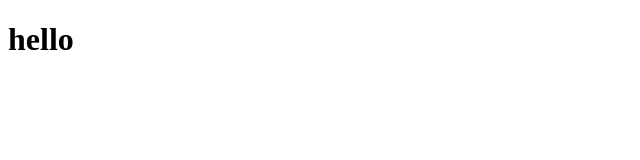
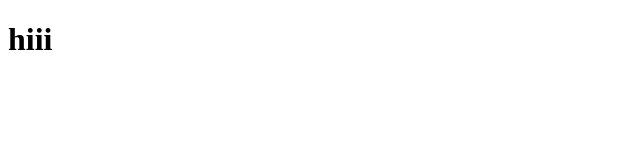
Before and after one commit to RohitBhajantri/first-respo, a plain HTML site: page hello.html in a window 1280 px wide. Shown: the full height of the page, 0-640 px from the left. Drawn offline with Linux system fonts and the light colour scheme.

Commit message:
modified

```diff
--- a/hello.html
+++ b/hello.html
@@ -6,6 +6,6 @@
     <title>Document</title>
 </head>
 <body>
-    <h1>hello</h1>
+    <h1>hiii</h1>
 </body>
 </html>
```
